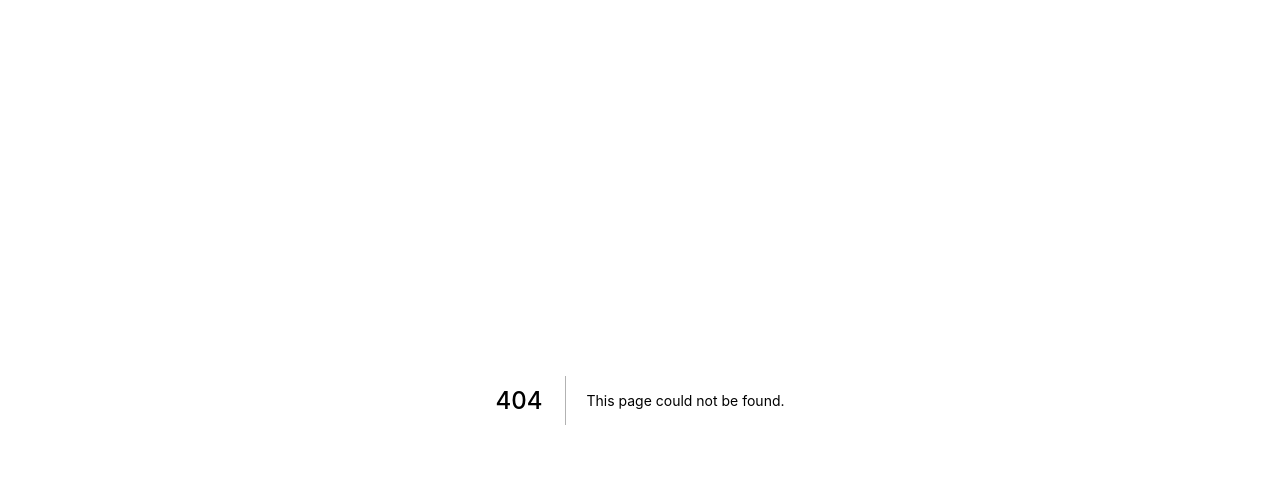
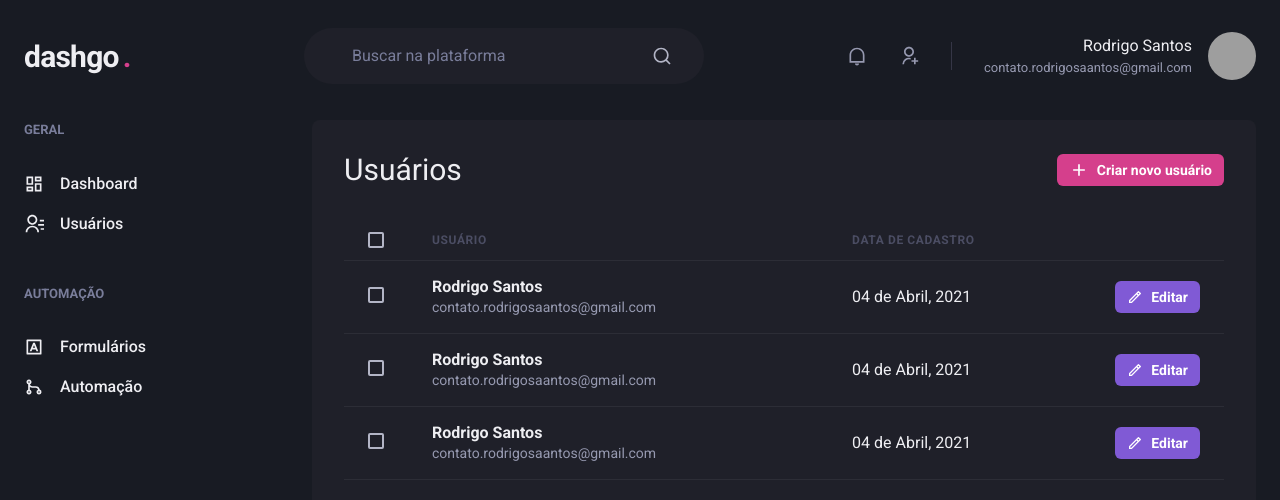
Before and after one commit to RodrigoSaantos/dashgo, a Next.js app: page /users in a window 1280 px wide. Before the commit this address had no page. Shown: the top 500 px of the page. Built offline with nearby package versions, Linux system fonts and the light colour scheme; grey boxes are pictures that could not be loaded.

Commit message:
Page: User list

```diff
--- /dev/null
+++ b/src/pages/users/index.tsx
@@ -0,0 +1,148 @@
+import {
+  Box,
+  Button,
+  Checkbox,
+  Flex,
+  Heading,
+  Icon,
+  Table,
+  Tbody,
+  Td,
+  Text,
+  Th,
+  Thead,
+  Tr,
+} from '@chakra-ui/react';
+import { RiAddLine, RiPencilLine } from 'react-icons/ri';
+import { Header } from '../../components/Header';
+import { Sidebar } from '../../components/Sidbar';
+
+export default function UsersList() {
+  return (
+    <Box>
+      <Header />
+      <Flex w="100%" my={6} maxW={1480} mx="auto" px={6}>
+        <Sidebar />
+        <Box
+          flex={1}
+          borderRadius={8}
+          bg="gray.800"
+          p={8}
+        >
+          <Flex
+            mb={8}
+            justify="space-between"
+            align="center"
+          >
+            <Heading size="lg" fontWeight="normal">
+              Usuários
+            </Heading>
+            <Button
+              as="a"
+              size="sm"
+              fontSize="sm"
+              colorScheme="pink"
+              leftIcon={<Icon as={RiAddLine} fontSize={20} />}
+            >
+              Criar novo usuário
+            </Button>
+          </Flex>
+
+          <Table colorScheme="whiteAlpha">
+            <Thead>
+              <Tr>
+                <Th px={6} color="gray.300" w={8}>
+                  <Checkbox colorScheme="pink" />
+                </Th>
+                <Th>Usuário</Th>
+                <Th>Data de cadastro</Th>
+                <Th w={8} />
+              </Tr>
+            </Thead>
+            <Tbody>
+              <Tr>
+                <Td p={6}>
+                  <Checkbox colorScheme="pink" />
+                </Td>
+                <Td>
+                  <Box>
+                    <Text fontWeight="bold">Rodrigo Santos</Text>
+                    <Text fontSize="sm" color="gray.300">
+                      contato.rodrigosaantos@gmail.com
+                    </Text>
+                  </Box>
+                </Td>
+                <Td>04 de Abril, 2021</Td>
+                <Td>
+                  <Button
+                    as="a"
+                    size="sm"
+                    fontSize="sm"
+                    colorScheme="purple"
+                    leftIcon={<Icon as={RiPencilLine} fontSize={16} />}
+                  >
+                    Editar
+                  </Button>
+                </Td>
+              </Tr>
+            </Tbody>
+            <Tbody>
+              <Tr>
+                <Td p={6}>
+                  <Checkbox colorScheme="pink" />
+                </Td>
+                <Td>
+                  <Box>
+                    <Text fontWeight="bold">Rodrigo Santos</Text>
+                    <Text fontSize="sm" color="gray.300">
+                      contato.rodrigosaantos@gmail.com
+                    </Text>
+                  </Box>
+                </Td>
+                <Td>04 de Abril, 2021</Td>
+                <Td>
+                  <Button
+                    as="a"
+                    size="sm"
+                    fontSize="sm"
+                    colorScheme="purple"
+                    leftIcon={<Icon as={RiPencilLine} fontSize={16} />}
+                  >
+                    Editar
+                  </Button>
+                </Td>
+              </Tr>
+            </Tbody>
+            <Tbody>
+              <Tr>
+                <Td p={6}>
+                  <Checkbox colorScheme="pink" />
+                </Td>
+                <Td>
+                  <Box>
+                    <Text fontWeight="bold">Rodrigo Santos</Text>
+                    <Text fontSize="sm" color="gray.300">
+                      contato.rodrigosaantos@gmail.com
+                    </Text>
+                  </Box>
+                </Td>
+                <Td>04 de Abril, 2021</Td>
+                <Td>
+                  <Button
+                    as="a"
+                    size="sm"
+                    fontSize="sm"
+                    colorScheme="purple"
+                    leftIcon={<Icon as={RiPencilLine} fontSize={16} />}
+                  >
+                    Editar
+                  </Button>
+                </Td>
+              </Tr>
+            </Tbody>
+          </Table>
+        </Box>
+      </Flex>
+    </Box>
+  );
+}
```
